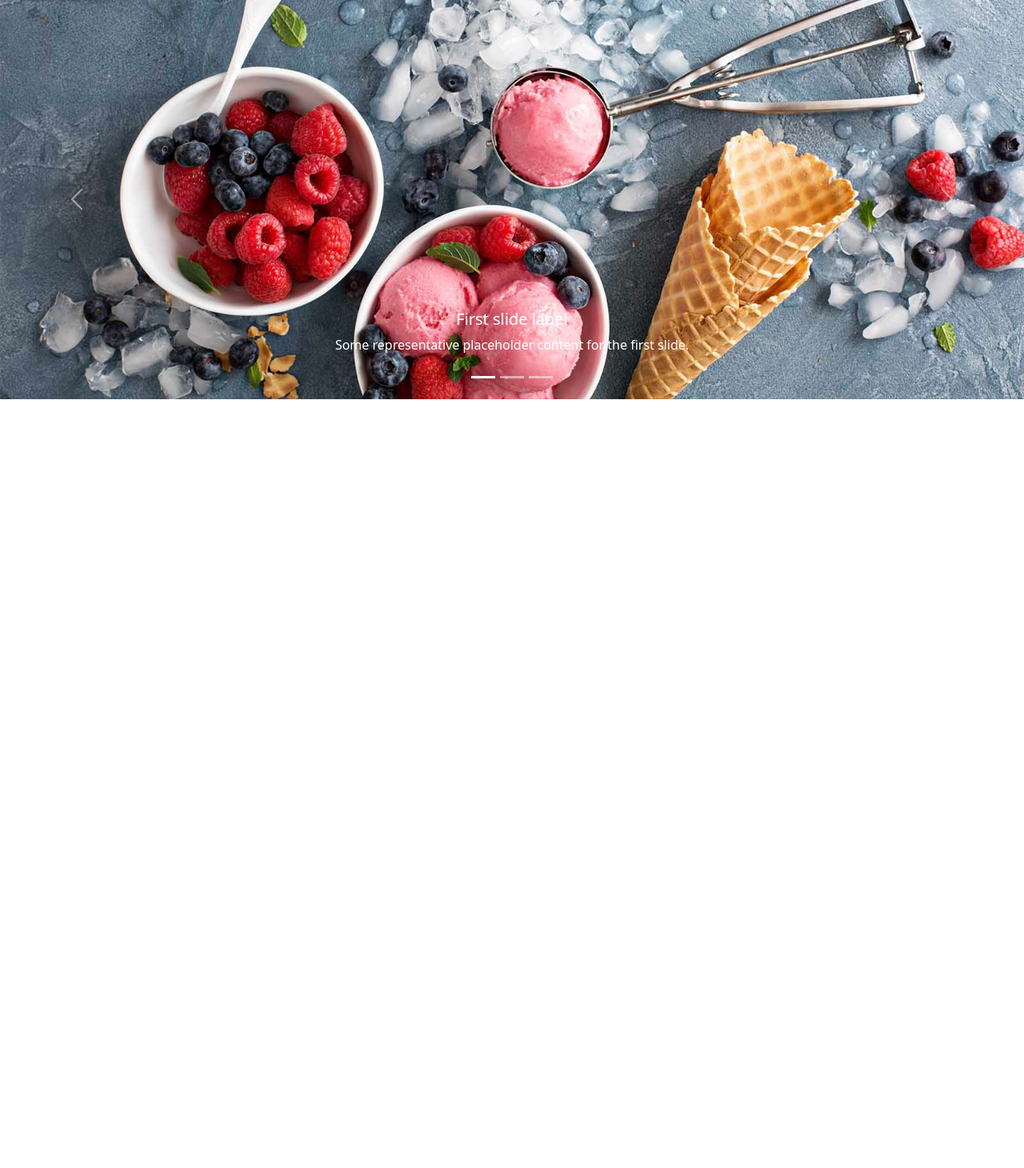
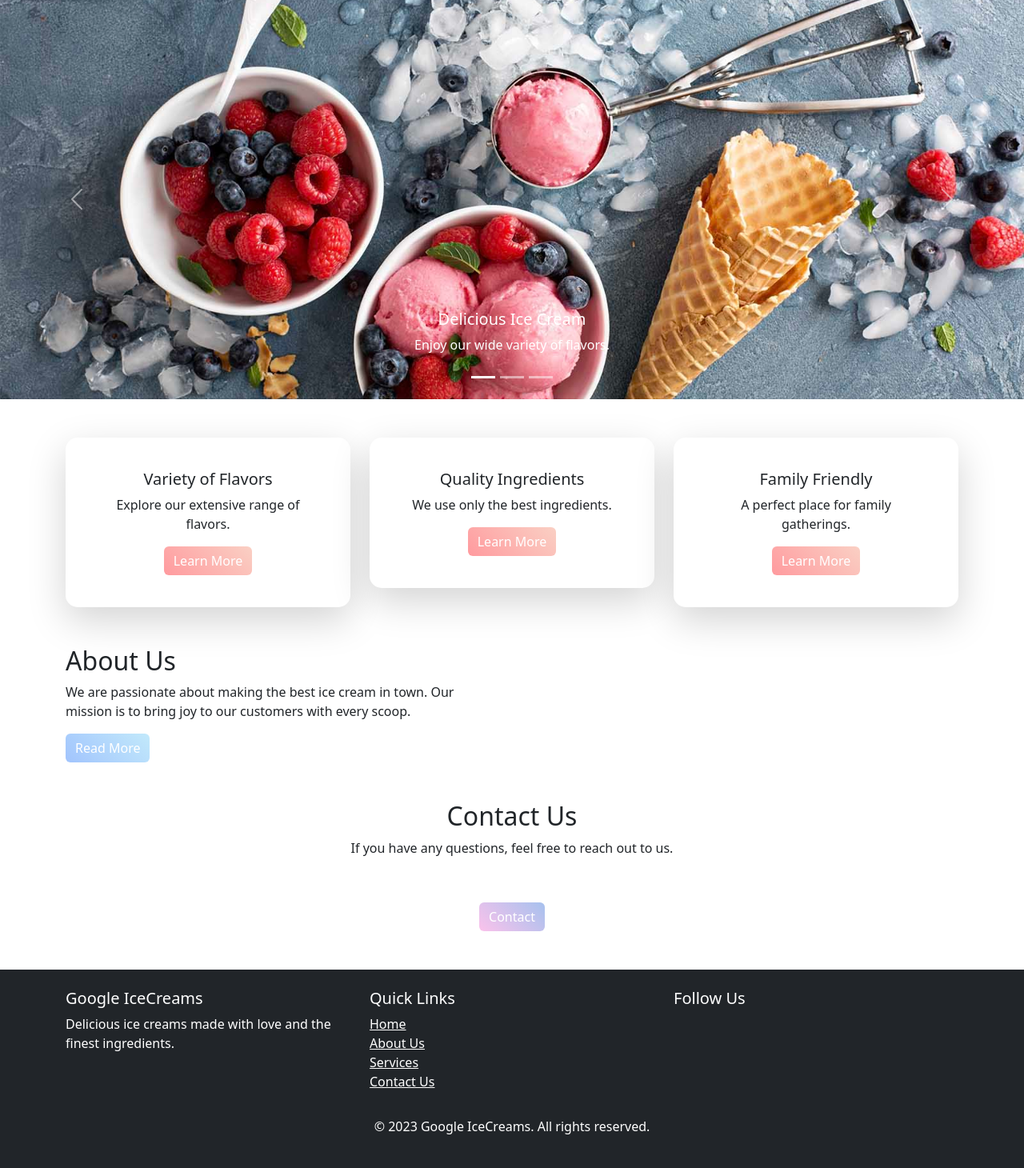
Before and after one commit to iam-harshsoni/DjangoLearning, a Django app: page / in a window 1280 px wide. Shown: the part 57-1517 px from the top of the page at 80% size. Before the commit the page ends 556 px from the top, so only its background shows below. Run offline with Django 5.2, Linux system fonts and the light colour scheme.

Commit message:
updated the UI and views for login required on contact page

```diff
--- a/GoogleIceCream/home/views.py
+++ b/GoogleIceCream/home/views.py
@@ -3,6 +3,8 @@ from datetime import datetime
 from home.models import Contact
 from django.contrib import messages
 from django.contrib.auth import logout,login, authenticate
+from django.contrib.auth.decorators import login_required
+
 from django.contrib.auth.models import User
 
 # Create your views here.
@@ -22,7 +24,13 @@ def about(request):
 def services(request):
     return render(request, "services.html")
 
+
+@login_required(login_url="/login/") #can use this login_required decorator
 def contact(request):
+
+    # if not request.user.is_authenticated:
+    #     return redirect("/login/")
+
     if request.method == "POST":
         name = request.POST.get("name")
         email = request.POST.get("email")
--- a/GoogleIceCream/templates/base.html
+++ b/GoogleIceCream/templates/base.html
@@ -63,6 +63,37 @@
 
     {% endblock body %}
 
+    <footer class="bg-dark text-white mt-5">
+      <div class="container py-4">
+        <div class="row">
+          <div class="col-md-4">
+            <h5>Google IceCreams</h5>
+            <p>Delicious ice creams made with love and the finest ingredients.</p>
+          </div>
+          <div class="col-md-4">
+            <h5>Quick Links</h5>
+            <ul class="list-unstyled">
+              <li><a href="/" class="text-white">Home</a></li>
+              <li><a href="/about" class="text-white">About Us</a></li>
+              <li><a href="/services" class="text-white">Services</a></li>
+              <li><a href="/contact" class="text-white">Contact Us</a></li>
+            </ul>
+          </div>
+          <div class="col-md-4">
+            <h5>Follow Us</h5>
+            <ul class="list-unstyled d-flex">
+              <li><a href="#" class="text-white me-3"><i class="bi bi-facebook"></i></a></li>
+              <li><a href="#" class="text-white me-3"><i class="bi bi-twitter"></i></a></li>
+              <li><a href="#" class="text-white me-3"><i class="bi bi-instagram"></i></a></li>
+              <li><a href="#" class="text-white"><i class="bi bi-linkedin"></i></a></li>
+            </ul>
+          </div>
+        </div>
+        <div class="text-center mt-3">
+          <p>&copy; 2023 Google IceCreams. All rights reserved.</p>
+        </div>
+      </div>
+    </footer>
 
 
     <script src="https://cdn.jsdelivr.net/npm/bootstrap@5.3.3/dist/js/bootstrap.bundle.min.js" integrity="sha384-YvpcrYf0tY3lHB60NNkmXc5s9fDVZLESaAA55NDzOxhy9GkcIdslK1eN7N6jIeHz" crossorigin="anonymous"></script>
--- a/GoogleIceCream/templates/index.html
+++ b/GoogleIceCream/templates/index.html
@@ -13,22 +13,22 @@
     <div class="carousel-item active">
     <img src="static/banner1.jpg" class="d-block w-100 carousel-img" alt="...">
     <div class="carousel-caption d-none d-md-block">
-          <h5>First slide label</h5>
-          <p>Some representative placeholder content for the first slide.</p>
+      <h5>Delicious Ice Cream</h5>
+      <p>Enjoy our wide variety of flavors.</p>
     </div>
     </div>
     <div class="carousel-item">
     <img src="static/banner2.jpg" class="d-block w-100 carousel-img" alt="...">
     <div class="carousel-caption d-none d-md-block">
-          <h5>Second slide label</h5>
-          <p>Some representative placeholder content for the second slide.</p>
+      <h5>Fresh Ingredients</h5>
+      <p>Only the best for our customers.</p>
     </div>
     </div>
     <div class="carousel-item">
     <img src="static/banner3.jpg" class="d-block w-100 carousel-img" alt="...">
     <div class="carousel-caption d-none d-md-block">
-          <h5>Third slide label</h5>
-          <p>Some representative placeholder content for the third slide.</p>
+      <h5>Family Friendly</h5>
+      <p>Bring your family and friends.</p>
     </div>
     </div>
   </div>
@@ -42,14 +42,115 @@
   </button>
   </div>
 
+  <div class="container mt-5">
+  <div class="row">
+    <div class="col-md-4">
+      <div class="card shadow-lg border-0 text-center p-4">
+        <i class="fas fa-ice-cream fa-3x text-pink"></i>
+        <div class="card-body">
+          <h5 class="card-title">Variety of Flavors</h5>
+          <p class="card-text">Explore our extensive range of flavors.</p>
+          <a href="#" class="btn btn-gradient">Learn More</a>
+        </div>
+      </div>
+    </div>
+    <div class="col-md-4">
+      <div class="card shadow-lg border-0 text-center p-4">
+        <i class="fas fa-cone fa-3x text-yellow"></i>
+        <div class="card-body">
+          <h5 class="card-title">Quality Ingredients</h5>
+          <p class="card-text">We use only the best ingredients.</p>
+          <a href="#" class="btn btn-gradient">Learn More</a>
+        </div>
+      </div>
+    </div>
+    <div class="col-md-4">
+      <div class="card shadow-lg border-0 text-center p-4">
+        <i class="fas fa-child fa-3x text-blue"></i>
+        <div class="card-body">
+          <h5 class="card-title">Family Friendly</h5>
+          <p class="card-text">A perfect place for family gatherings.</p>
+          <a href="#" class="btn btn-gradient">Learn More</a>
+        </div>
+      </div>
+    </div>
+  </div>
+</div>
+
+<div class="container mt-5">
+  <div class="row align-items-center">
+    <div class="col-md-6">
+      <h2>About Us</h2>
+      <p>We are passionate about making the best ice cream in town. Our mission is to bring joy to our customers with every scoop.</p>
+      <a href="#" class="btn btn-gradient-secondary">Read More</a>
+    </div>
+    <div class="col-md-6 text-center">
+      <i class="fas fa-users fa-5x text-info"></i>
+    </div>
+  </div>
+</div>
+
+<div class="container mt-5 mb-5">
+  <div class="row">
+    <div class="col-md-12 text-center">
+      <h2>Contact Us</h2>
+      <p>If you have any questions, feel free to reach out to us.</p>
+      <i class="fas fa-envelope fa-3x text-danger"></i>
+      <br>
+      <a href="#" class="btn btn-gradient-success mt-3">Contact</a>
+    </div>
+  </div>
+</div>
 
   <style>
+  .btn-gradient {
+    background: linear-gradient(45deg, #ff9a9e, #fad0c4);
+    border: none;
+    color: white;
+  }
+
+  .btn-gradient-secondary {
+    background: linear-gradient(45deg, #a1c4fd, #c2e9fb);
+    border: none;
+    color: white;
+  }
+
+  .btn-gradient-success {
+    background: linear-gradient(45deg, #fbc2eb, #a6c1ee);
+    border: none;
+    color: white;
+  }
+
+  .card {
+    border-radius: 15px;
+  }
+
+  .card-img-top {
+    border-top-left-radius: 15px;
+    border-top-right-radius: 15px;
+  }
+
+  .shadow-lg {
+    box-shadow: 0 4px 6px rgba(0, 0, 0, 0.1);
+  }
+
   .carousel-img {
     width: 100%;
     height: 500px; /* Adjust height as needed */
     object-fit: cover; /* Ensures proper scaling */
   }
+
+  .text-pink {
+    color: #ff9a9e;
+  }
+
+  .text-yellow {
+    color: #fad0c4;
+  }
+
+  .text-blue {
+    color: #a1c4fd;
+  }
   </style>
 
-
 {% endblock body %}
```
Also changed, not shown: GoogleIceCream/db.sqlite3. Lines whose indentation alone changed are shown as unchanged.
